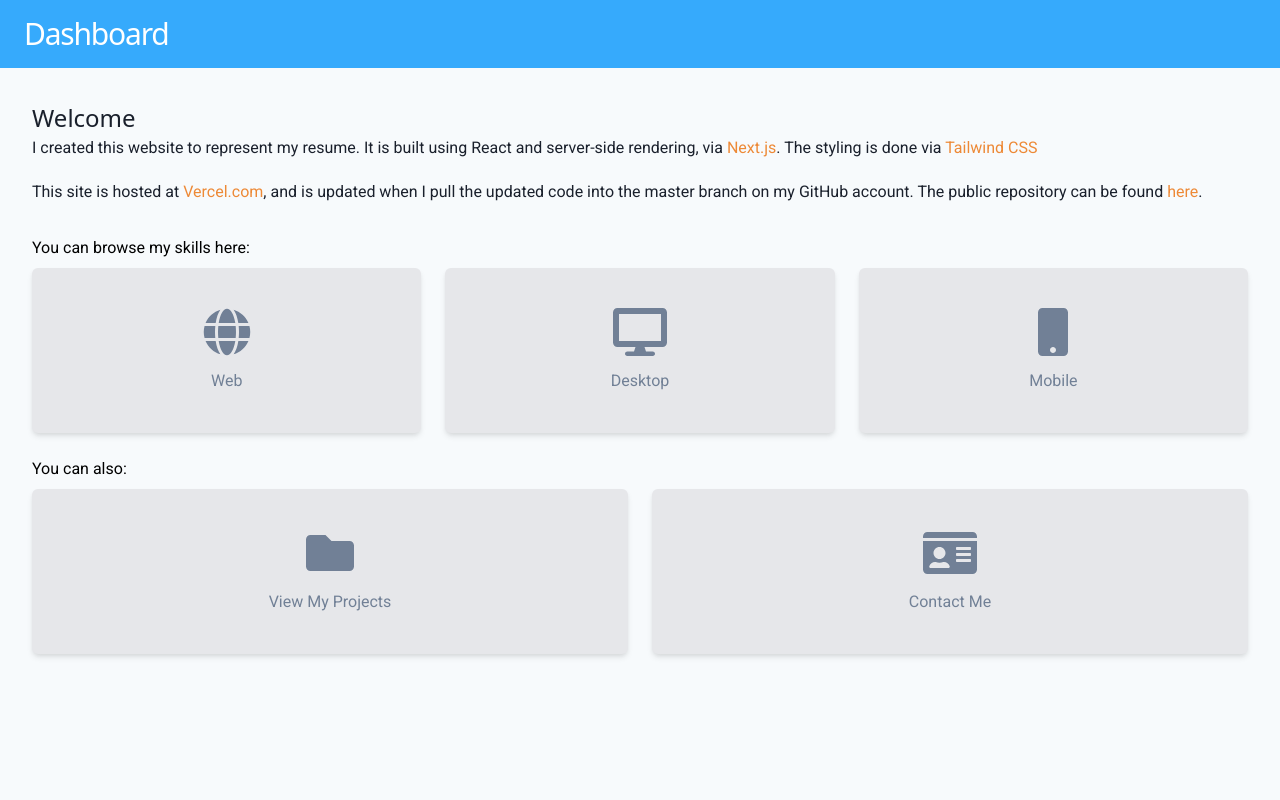
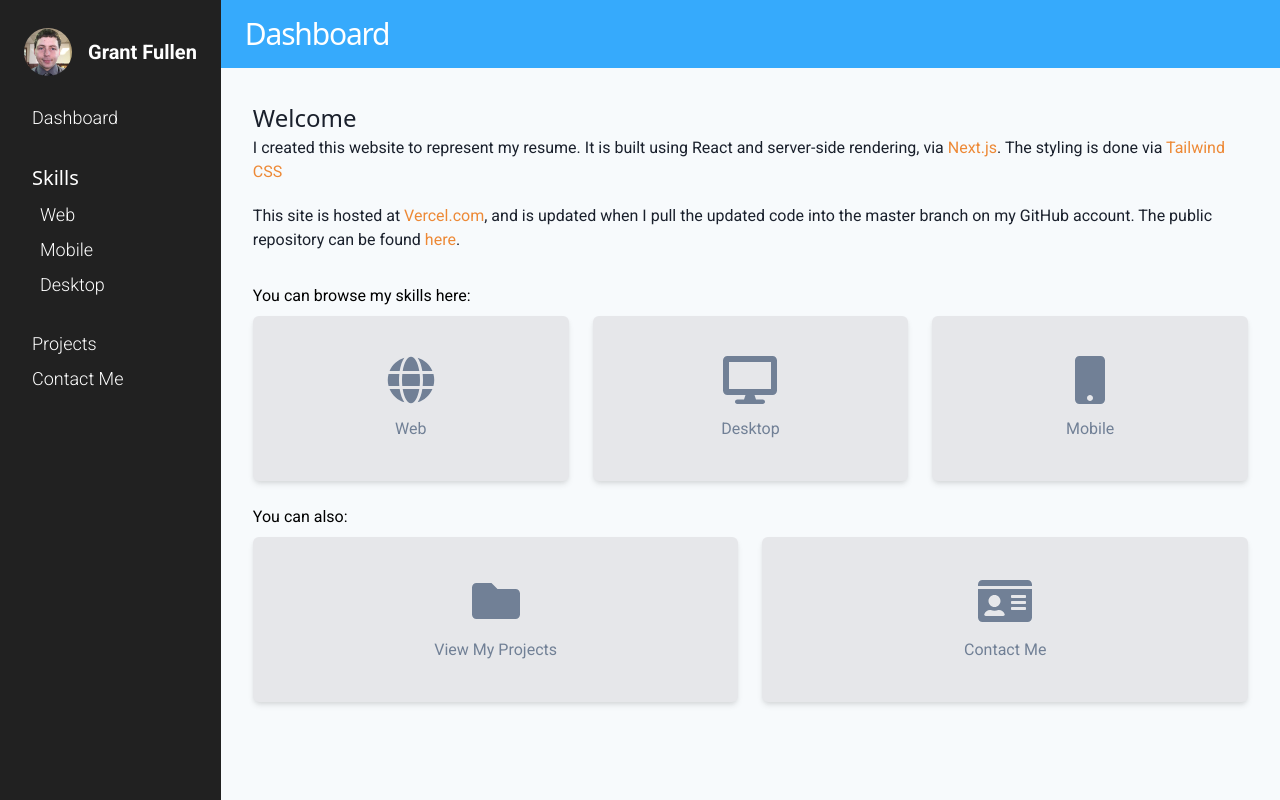
Before and after one commit to grant1842/resume, a Next.js app: page / in a window 1280 px wide. Built offline with nearby package versions, Linux system fonts and the light colour scheme.

Commit message:
should do it

```diff
--- a/components/sidebar/Sidebar.tsx
+++ b/components/sidebar/Sidebar.tsx
@@ -10,7 +10,7 @@ const Sidebar = ({ mobileMenuVisible }: Props) => {
     return (
         <nav
             className={`${
-                mobileMenuVisible ? 'absolute h-screen overflow-hidden' : 'hidden flex flex-col'
+                mobileMenuVisible ? 'absolute h-screen overflow-hidden' : 'hidden md:flex flex-col'
             } items-start bg-gray-primary shadow-2xl font-light text-white px-6 py-4`}
         >
             <SidebarSection>
@@ -24,8 +24,10 @@ const Sidebar = ({ mobileMenuVisible }: Props) => {
                 <SidebarItem url={'/skills/mobile'} text={'Mobile'} />
                 <SidebarItem url={'/skills/desktop'} text={'Desktop'} />
             </SidebarSection>
-            <SidebarItem url={'/projects'} text={'Projects'} />
-            <SidebarItem url={'/contact'} text={'Contact Me'} />
+            <SidebarSection>
+                <SidebarItem url={'/projects'} text={'Projects'} />
+                <SidebarItem url={'/contact'} text={'Contact Me'} />
+            </SidebarSection>
         </nav>
     )
 }
--- a/pages/index.tsx
+++ b/pages/index.tsx
@@ -68,7 +68,7 @@ const Index = ({}: Props) => {
                                 <p className={'mb-0'}>You can browse my skills here:</p>
                             </div>
 
-                            <div className='flex flex-col sm:grid sm:grid-cols-3 sm:col-gap-6 mb-6'>
+                            <div className='sm:grid sm:grid-cols-3 sm:col-gap-6 mb-6'>
                                 <HomeFeatureCard icon={faGlobe} text={'Web'} link={'/skills/web'} />
                                 <HomeFeatureCard icon={faDesktop} text={'Desktop'} link={'/skills/desktop'} />
                                 <HomeFeatureCard icon={faMobile} text={'Mobile'} link={'/skills/mobile'} />
@@ -78,7 +78,7 @@ const Index = ({}: Props) => {
                                 <p className={'mb-0'}>You can also:</p>
                             </div>
 
-                            <div className={'md:grid md:grid-cols-2 md:col-gap-6 mb-6'}>
+                            <div className={'sm:grid sm:grid-cols-2 sm:col-gap-6 mb-6'}>
                                 <HomeFeatureCard icon={faFolder} text={'View My Projects'} link={'/projects'} />
                                 <HomeFeatureCard icon={faIdCard} text={'Contact Me'} link={'/contact'} />
                             </div>
```
